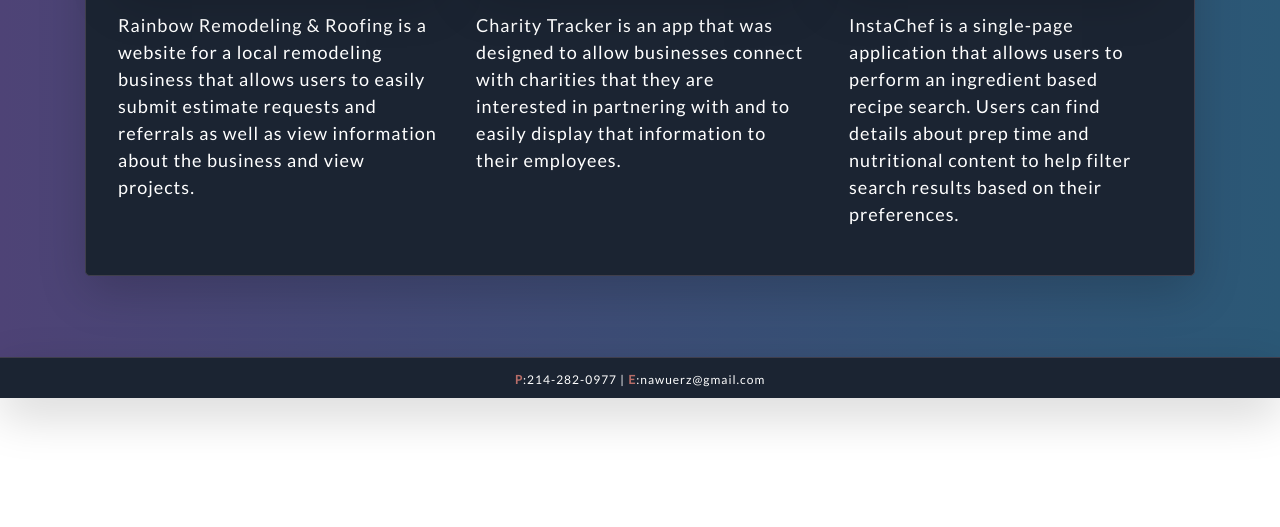
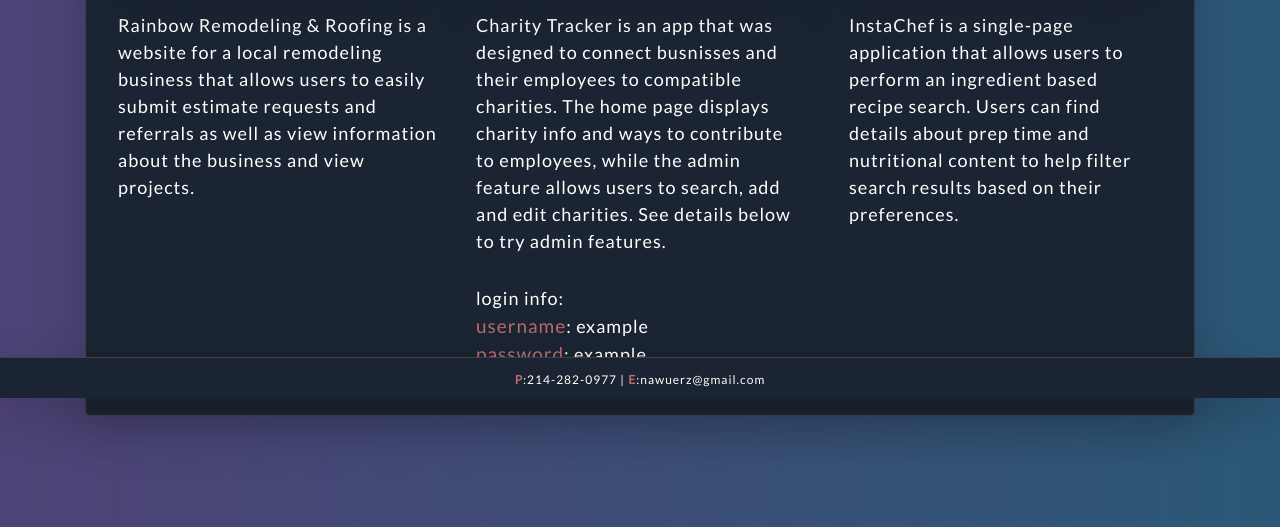
Before and after one commit to nwuerz/portfolio, a website: page public/portfolio.html in a window 1280 px wide. Shown: the part 402-929 px from the top of the page. Before the commit the page ends 800 px from the top, so only its background shows below. Drawn offline with nearby package versions, Linux system fonts and the light colour scheme.

Commit message:
updated portfolio description

```diff
--- a/public/portfolio.html
+++ b/public/portfolio.html
@@ -107,10 +107,19 @@
                     </div>
                   </div>
                   <p id="project-div">
-                    Charity Tracker is an app that was designed to allow
-                    businesses connect with charities that they are interested
-                    in partnering with and to easily display that information to
-                    their employees.
+                    Charity Tracker is an app that was designed to connect
+                    busnisses and their employees to compatible charities. The
+                    home page displays charity info and ways to contribute to
+                    employees, while the admin feature allows users to search,
+                    add and edit charities. See details below to try admin
+                    features.
+                  </p>
+                  <p id="project-div">
+                    login info:
+                    <br />
+                    <span class="links">username</span>: example
+                    <br />
+                    <span class="links">password</span>: example
                   </p>
                 </div>
               </div>
```
